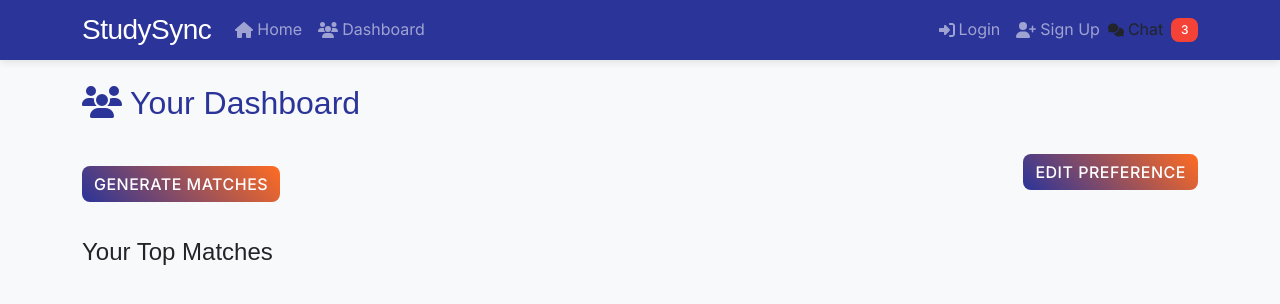
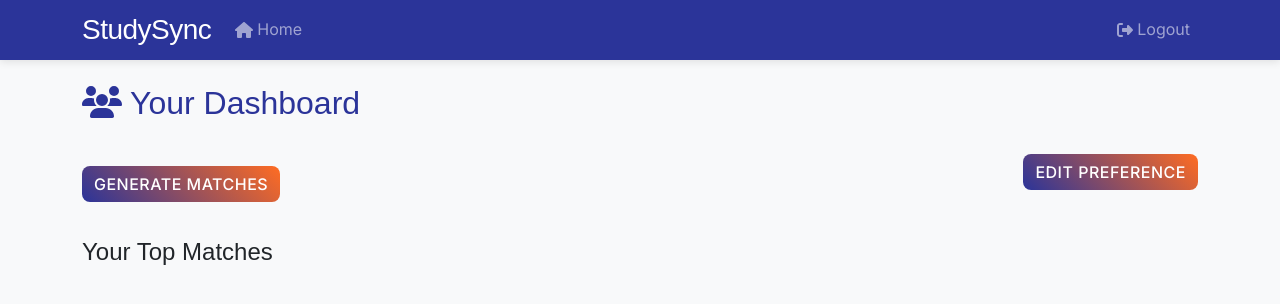
Before and after one commit to BugBusters101/StudySync, a React (Create React App) app in the folder study-sync-frontend/: page /dashboard in a window 1280 px wide. Shown: the top 304 px of the page. Built offline with nearby package versions, Linux system fonts and the light colour scheme.

Commit message:
fixed logout button issue

```diff
--- a/study-sync-frontend/src/App.js
+++ b/study-sync-frontend/src/App.js
@@ -6,10 +6,12 @@ import Signup from './Pages/SignUp';
 import Dashboard from './Pages/Dashboard';
 import PreferencesForm from './Pages/PreferenceForm';
 import ChatPage from './Pages/ChatPage';
+import { AuthProvider } from './contexts/AuthContext';
 
 function App() {
   return (
     <Router>
+        <AuthProvider>
       <Navbar />
       <Routes>
         <Route path="/" element={<Home />} />
@@ -19,6 +21,7 @@ function App() {
           <Route path="/preferences" element={<PreferencesForm />} />
           <Route path="/chat" element={<ChatPage />} />
       </Routes>
+        </AuthProvider>
     </Router>
   );
 }
--- a/study-sync-frontend/src/Pages/SignUp.js
+++ b/study-sync-frontend/src/Pages/SignUp.js
@@ -1,4 +1,5 @@
 import { useState } from 'react';
+import { v4 as uuidv4 } from 'uuid';
 import { Container, Form, Button, Alert, Card } from 'react-bootstrap';
 import GoogleLoginButton from '../components/GoogleLoginButton';
 import { useNavigate } from 'react-router-dom';
@@ -11,15 +12,24 @@ const Signup = () => {
   const [error, setError] = useState('');
   const navigate = useNavigate();
 
-const handleSubmit = async (e) => {
+  const handleSubmit = async (e) => {
     e.preventDefault();
     try {
+      // Generate unique user ID
+      const userId = uuidv4();
+
       const response = await fetch('http://127.0.0.1:5000/signup', {
         method: 'POST',
         headers: {
           'Content-Type': 'application/json',
         },
-        body: JSON.stringify({ firstname: firstName, lastname: lastName, email, password }),
+        body: JSON.stringify({
+          firstname: firstName,
+          lastname: lastName,
+          email,
+          password,
+          userId // Include generated user ID in payload
+        }),
       });
 
       const data = await response.json();
@@ -29,10 +39,10 @@ const handleSubmit = async (e) => {
         setError(data.message);
       }
     } catch (error) {
-      console.error('Error:', error.stackTrace);  // Log the error
+      console.error('Error:', error);
       setError('An error occurred. Please try again.');
     }
-};
+  };
 
   return (
     <Container className="d-flex align-items-center justify-content-center" style={{ minHeight: '80vh' }}>
@@ -84,7 +94,7 @@ const handleSubmit = async (e) => {
               />
             </Form.Group>
 
-            <Button type="submit" className="w-100 mb-3" variant="primary" onClick={() => navigate('/preferences ')}>
+            <Button type="submit" className="w-100 mb-3" variant="primary">
               Sign Up
             </Button>
 
--- a/study-sync-frontend/src/components/Navbar.js
+++ b/study-sync-frontend/src/components/Navbar.js
@@ -1,32 +1,66 @@
-import {Badge, Container, Nav, Navbar} from 'react-bootstrap';
+import React, { useContext } from 'react';
+import { Navbar as BSNavbar, Container, Nav, Badge } from 'react-bootstrap';
 import { FontAwesomeIcon } from '@fortawesome/react-fontawesome';
-import { faHome, faSignInAlt, faUserPlus, faUsers } from '@fortawesome/free-solid-svg-icons';
-import { Link } from 'react-router-dom';
-import { FaComments } from 'react-icons/fa6';  // For chat icon
+import { faHome, faSignInAlt, faUserPlus, faUsers, faSignOutAlt } from '@fortawesome/free-solid-svg-icons';
+import { Link, useLocation, useNavigate } from 'react-router-dom';
+import { FaComments } from 'react-icons/fa6';
+import { AuthContext } from '../contexts/AuthContext';
 
-const CustomNavbar = () => {
+const Navbar = () => {
+  const { isAuthenticated, setIsAuthenticated } = useContext(AuthContext);
+  const navigate = useNavigate();
+  const location = useLocation();
+
+  // Logout function
+  const handleLogout = () => {
+    localStorage.removeItem('authToken'); // Remove token
+    setIsAuthenticated(false); // Update authentication state
+    navigate('/login'); // Redirect to login page
+  };
+
+  const isDashboardPage = location.pathname === '/dashboard'; // Check if the user is on the Dashboard page
+
   return (
-    <Navbar bg="primary" variant="dark" expand="lg" className="shadow-sm">
+    <BSNavbar bg="primary" variant="dark" expand="lg" className="shadow-sm">
       <Container>
-        <Navbar.Brand as={Link} to="/" className="d-flex align-items-center">
+        {/* Brand Section */}
+        <BSNavbar.Brand as={Link} to="/" className="d-flex align-items-center">
           <span className="h3 mb-0">StudySync</span>
-        </Navbar.Brand>
+        </BSNavbar.Brand>
 
-        <Navbar.Toggle aria-controls="main-nav" />
+        {/* Navbar Toggler */}
+        <BSNavbar.Toggle aria-controls="main-nav" />
 
-        <Navbar.Collapse id="main-nav">
+        {/* Navbar Collapse */}
+        <BSNavbar.Collapse id="main-nav">
+          {/* Left Side Links */}
           <Nav className="me-auto">
             <Nav.Link as={Link} to="/" className="d-flex align-items-center gap-1">
               <FontAwesomeIcon icon={faHome} />
               <span>Home</span>
             </Nav.Link>
-            <Nav.Link as={Link} to="/dashboard" className="d-flex align-items-center gap-1">
-              <FontAwesomeIcon icon={faUsers} />
-              <span>Dashboard</span>
+            {isAuthenticated && (
+              <>
+                <Nav.Link as={Link} to="/chat" className="d-flex align-items-center gap-1">
+                  <FaComments />
+                  <span>Chat</span>
+                  <Badge bg="danger" className="ms-1">3</Badge>
                 </Nav.Link>
+              </>
+            )}
           </Nav>
 
+          {/* Right Side Links */}
           <Nav className="ms-auto">
+            {isDashboardPage ? (
+              // Show the Logout Button when on Dashboard, regardless of login status
+              <Nav.Link onClick={handleLogout} className="d-flex align-items-center gap-1">
+                <FontAwesomeIcon icon={faSignOutAlt} />
+                <span>Logout</span>
+              </Nav.Link>
+            ) : (
+              // Show Login and Sign Up buttons if not on Dashboard
+              <>
                 <Nav.Link as={Link} to="/login" className="d-flex align-items-center gap-1">
                   <FontAwesomeIcon icon={faSignInAlt} />
                   <span>Login</span>
@@ -35,16 +69,13 @@ const CustomNavbar = () => {
                   <FontAwesomeIcon icon={faUserPlus} />
                   <span>Sign Up</span>
                 </Nav.Link>
+              </>
+            )}
           </Nav>
-        </Navbar.Collapse>
-        <Nav.Link as={Link} to="/chat" className="d-flex align-items-center gap-1">
-          <FaComments />
-            <span>Chat</span>
-            <Badge bg="danger" className="ms-1">3</Badge>
-        </Nav.Link>
+        </BSNavbar.Collapse>
       </Container>
-    </Navbar>
+    </BSNavbar>
   );
 };
 
-export default CustomNavbar;
+export default Navbar;
--- /dev/null
+++ b/study-sync-frontend/src/contexts/AuthContext.js
@@ -0,0 +1,19 @@
+// contexts/AuthContext.js
+import { createContext, useState, useEffect } from 'react';
+
+export const AuthContext = createContext();
+
+export const AuthProvider = ({ children }) => {
+  const [isAuthenticated, setIsAuthenticated] = useState(false);
+
+  useEffect(() => {
+    const token = localStorage.getItem('authToken');
+    setIsAuthenticated(!!token);
+  }, []);
+
+  return (
+    <AuthContext.Provider value={{ isAuthenticated, setIsAuthenticated }}>
+      {children}
+    </AuthContext.Provider>
+  );
+};
```
Lines whose indentation alone changed are shown as unchanged.
